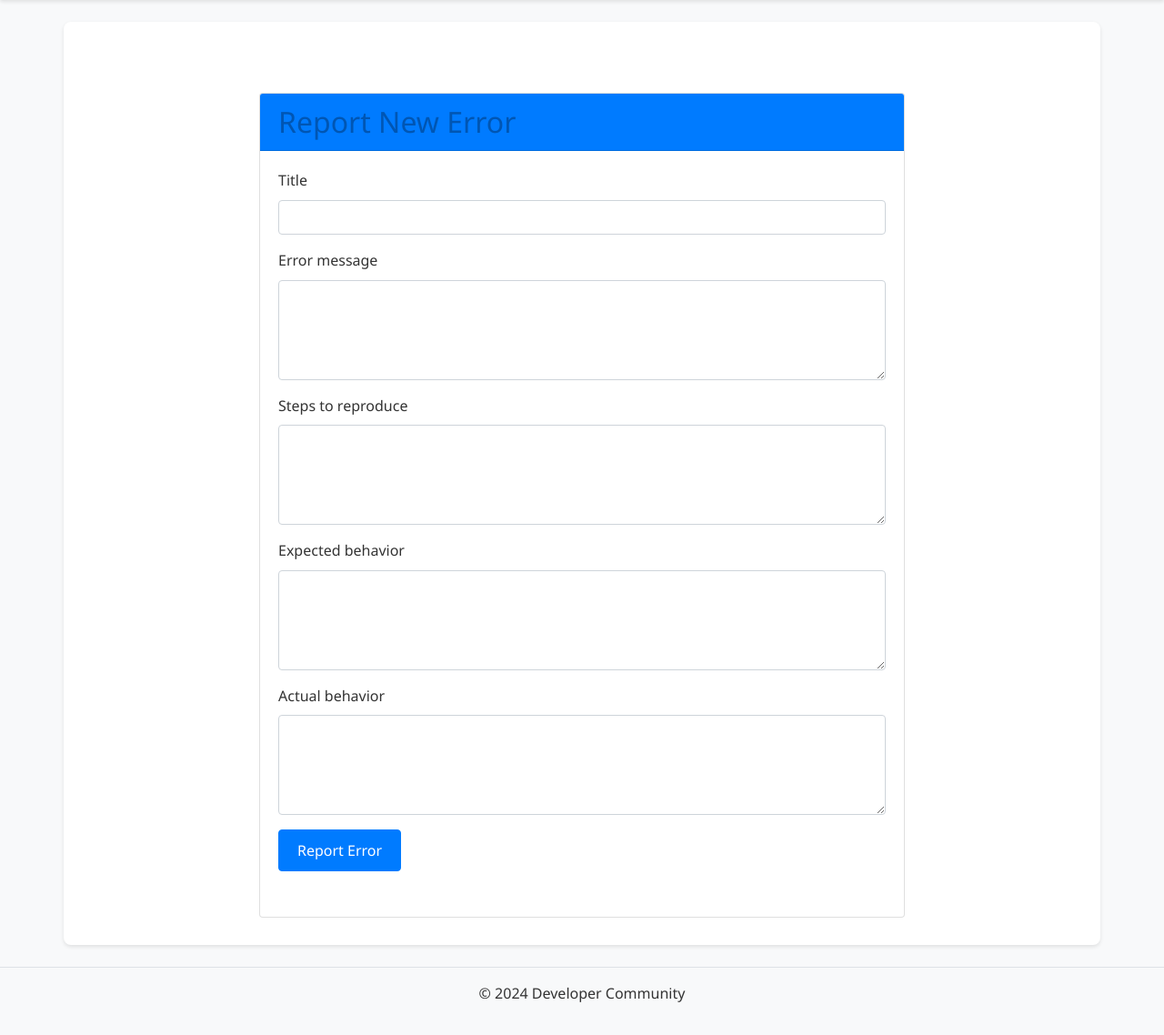
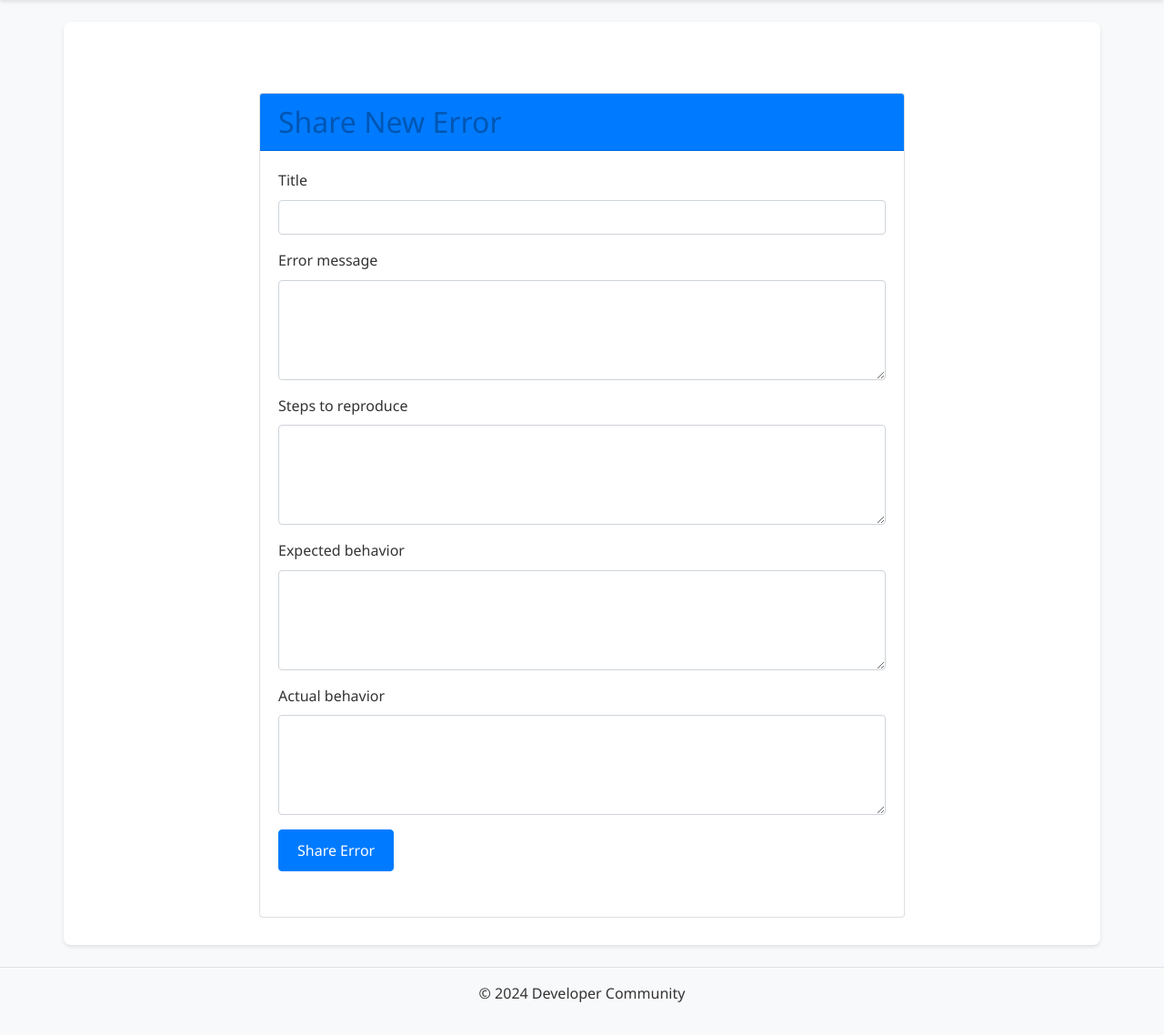
Before and after one commit to phantom-kali/DeveloperCommunity, a Django app: page /errors/create/ in a window 1280 px wide. Shown: the part 59-1197 px from the top of the page at 91% size. Run offline with Django 4.2, Linux system fonts and the light colour scheme; the visitor is signed in with stand-in values (Sample User, id 1); some libraries are stand-ins or nearby versions.

Commit message:
changed report error to share error

```diff
--- a/errors/urls.py
+++ b/errors/urls.py
@@ -3,7 +3,7 @@ from . import views
 
 urlpatterns = [
     path('', views.error_list, name='error_list'),
-    path('create/', views.create_error, name='report_error'),
+    path('create/', views.create_error, name='share_error'),
     path('<int:pk>/', views.error_detail, name='error_detail'),
     path('<int:pk>/edit/', views.edit_error, name='edit_error'),
     path('<int:pk>/delete/', views.delete_error, name='delete_error'),
--- a/templates/errors/create_error.html
+++ b/templates/errors/create_error.html
@@ -6,7 +6,7 @@
         <div class="col-md-8">
             <div class="card">
                 <div class="card-header bg-primary text-white">
-                    <h2 class="mb-0">Report New Error</h2>
+                    <h2 class="mb-0">Share New Error</h2>
                 </div>
                 <div class="card-body">
                     <form method="post">
@@ -28,7 +28,7 @@
                             </div>
                         {% endfor %}
                         <div class="d-grid">
-                            <button type="submit" class="btn btn-primary">Report Error</button>
+                            <button type="submit" class="btn btn-primary">Share Error</button>
                         </div>
                     </form>
                 </div>
--- a/templates/errors/error_list.html
+++ b/templates/errors/error_list.html
@@ -6,7 +6,7 @@
 
     <div class="row mb-4">
         <div class="col">
-            <a href="{% url 'report_error' %}" class="btn btn-primary">Report New Error</a>
+            <a href="{% url 'share_error' %}" class="btn btn-primary">Share New Error</a>
         </div>
     </div>
 
```
